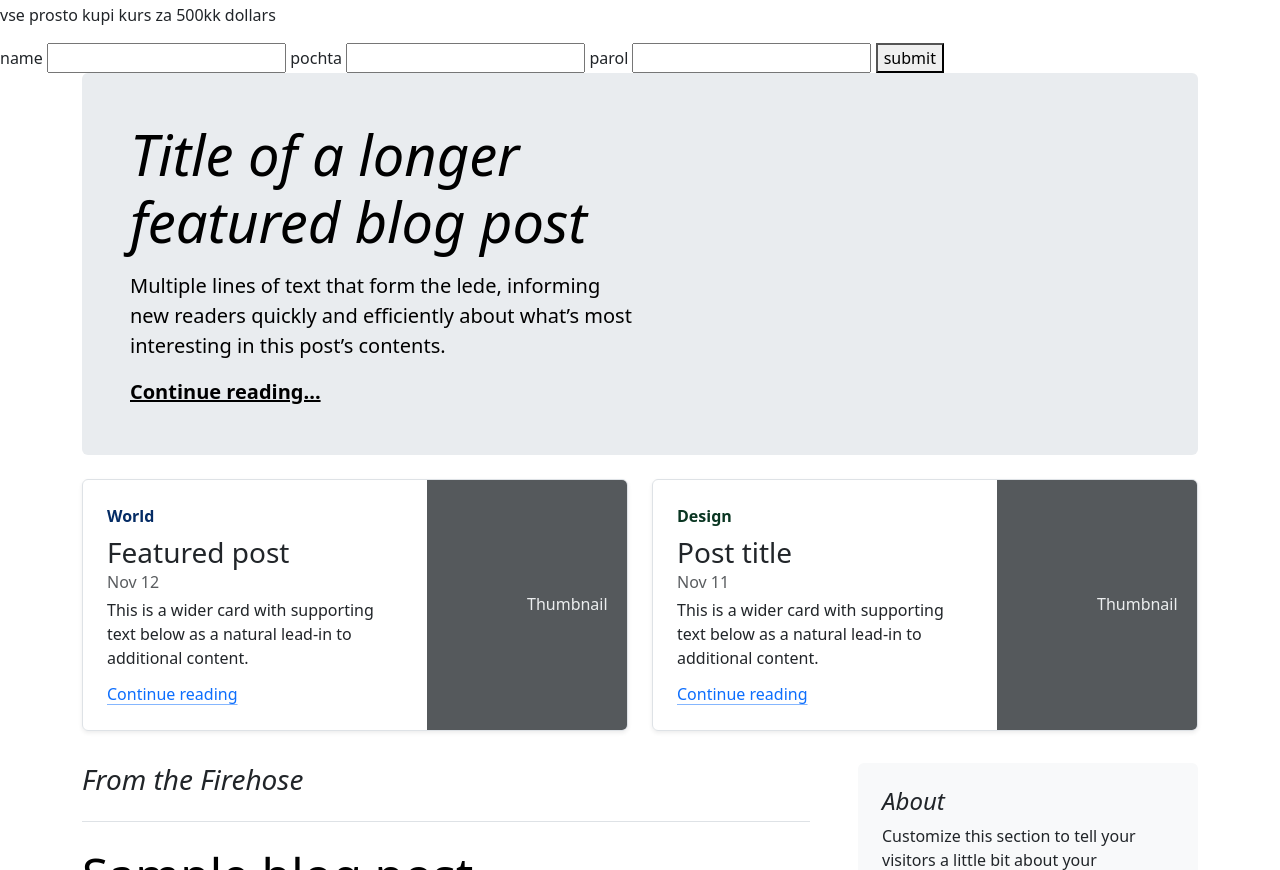
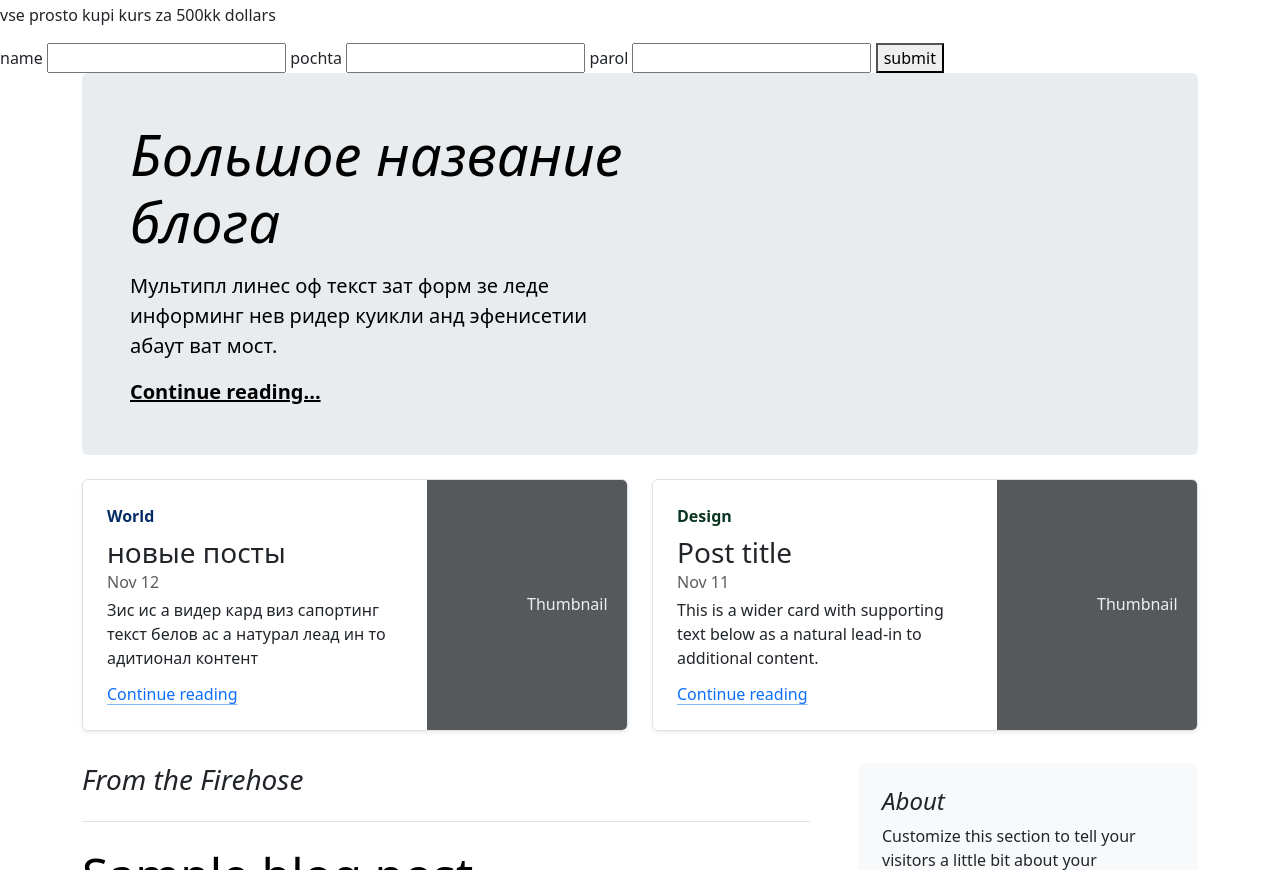
Before and after one commit to tus4ed/-zero, a plain HTML site: page index.html in a window 1280 px wide. Shown: the part 459-1329 px from the top of the page. Drawn offline with nearby package versions, Linux system fonts and the light colour scheme.

Commit message:
Update index.html9

```diff
--- a/index.html
+++ b/index.html
@@ -59,8 +59,8 @@
     <main class="container">
   <div class="p-4 p-md-5 mb-4 rounded text-body-emphasis bg-body-secondary">
     <div class="col-lg-6 px-0">
-      <h1 class="display-4 fst-italic">Title of a longer featured blog post</h1>
-      <p class="lead my-3">Multiple lines of text that form the lede, informing new readers quickly and efficiently about what’s most interesting in this post’s contents.</p>
+      <h1 class="display-4 fst-italic">Большое название блога</h1>
+      <p class="lead my-3">Мультипл линес оф текст зат форм зе леде информинг нев ридер куикли анд эфенисетии абаут ват мост.</p>
       <p class="lead mb-0"><a href="#" class="text-body-emphasis fw-bold">Continue reading...</a></p>
     </div>
   </div>
@@ -70,9 +70,9 @@
       <div class="row g-0 border rounded overflow-hidden flex-md-row mb-4 shadow-sm h-md-250 position-relative">
         <div class="col p-4 d-flex flex-column position-static">
           <strong class="d-inline-block mb-2 text-primary-emphasis">World</strong>
-          <h3 class="mb-0">Featured post</h3>
+          <h3 class="mb-0">новые посты</h3>
           <div class="mb-1 text-body-secondary">Nov 12</div>
-          <p class="card-text mb-auto">This is a wider card with supporting text below as a natural lead-in to additional content.</p>
+          <p class="card-text mb-auto">Зис ис а видер кард виз сапортинг текст белов ас а натурал леад ин то адитионал контент</p>
           <a href="#" class="icon-link gap-1 icon-link-hover stretched-link">
             Continue reading
             <svg class="bi"><use xlink:href="#chevron-right"></use></svg>
```
